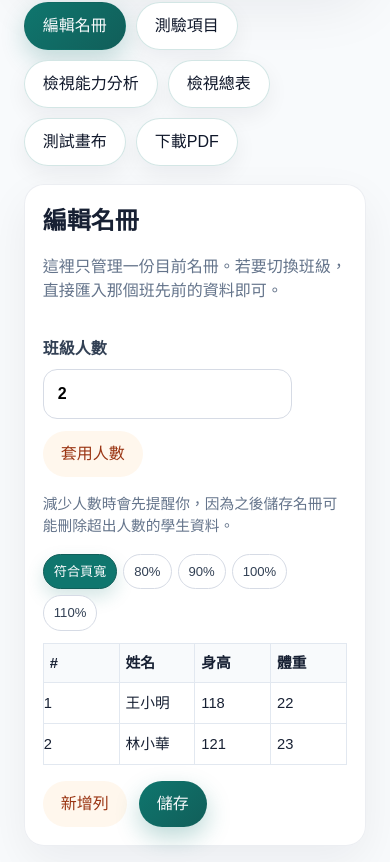
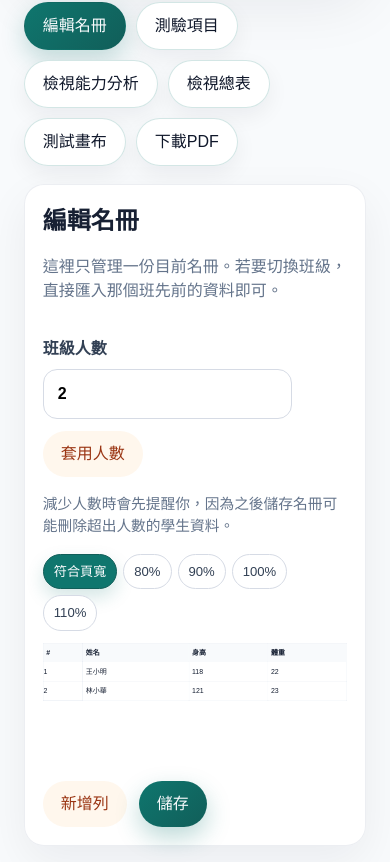
Before and after one commit to falcon12400/fitness-test-tool, a React (Vite) app: page / in a window 390 px wide. Shown: the part 404-1266 px from the top of the page. Built offline with nearby package versions, Linux system fonts and the light colour scheme.

Commit message:
Fix sheet width collapse on mobile

```diff
--- a/src/styles.css
+++ b/src/styles.css
@@ -243,6 +243,8 @@ button {
 
 .sheet-playground {
   min-width: 640px;
+  width: max-content;
+  table-layout: auto;
 }
 
 .sheet-shell {
@@ -366,6 +368,8 @@ tbody tr.is-selected {
 }
 
 .summary-sheet {
+  min-width: 1120px;
+  width: max-content;
   border-collapse: separate;
   border-spacing: 0;
 }
@@ -706,11 +710,6 @@ tbody tr.is-selected {
     font-size: 0.82rem;
   }
 
-  .sheet-playground {
-    min-width: 0;
-    table-layout: fixed;
-  }
-
   .sheet-playground th,
   .sheet-playground td {
     font-size: 0.92rem;
```
